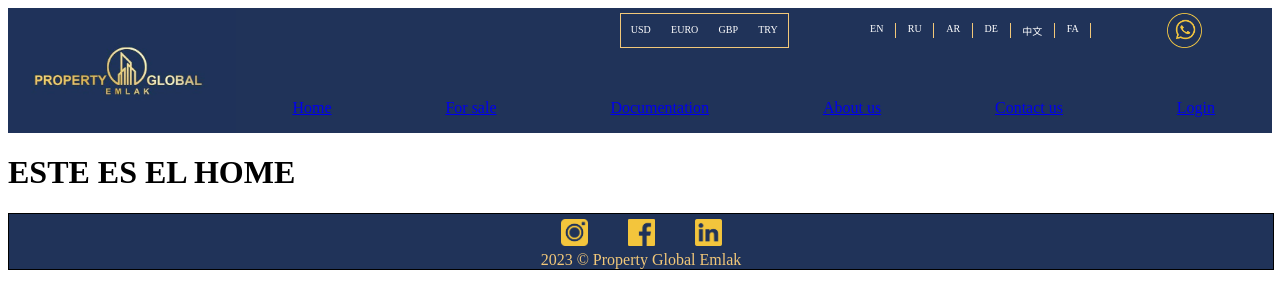
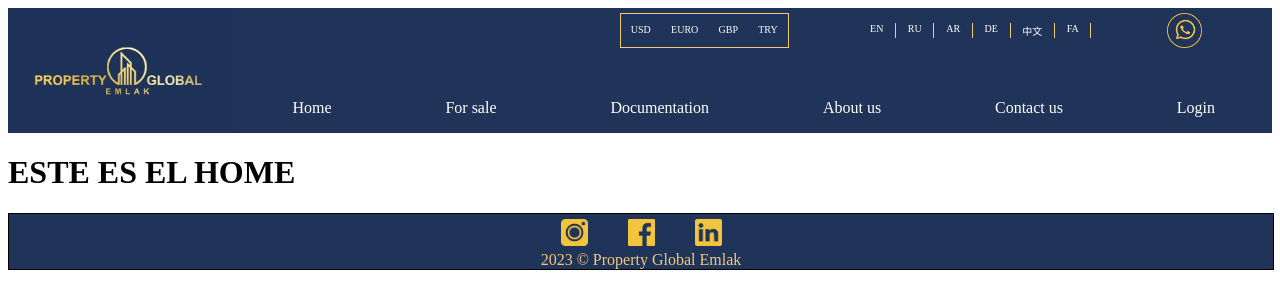
Before and after one commit to apamanuel/Property-Emlak-Group, a React (Create React App) app in the folder client/: page / in a window 1280 px wide. Shown: the top 308 px of the page. Built offline with nearby package versions, Linux system fonts and the light colour scheme.

Commit message:
Fixed style in navBar

```diff
--- a/client/src/components/NavBar/NavBar.jsx
+++ b/client/src/components/NavBar/NavBar.jsx
@@ -7,22 +7,22 @@ const NavBar = ()=>{
         <div className={style.container}>
             <ul className={style.list}>
                 <li>
-                    <Link to='/'>Home</Link>
+                    <Link to='/' className={style.navigation}>Home</Link>
                 </li>
                 <li>
-                    <Link to="/forSale">For sale</Link>
+                    <Link to="/forSale" className={style.navigation}>For sale</Link>
                 </li>
                 <li>
-                    <Link to="/documents">Documentation</Link>
+                    <Link to="/documents" className={style.navigation}>Documentation</Link>
                 </li>
                 <li>
-                    <Link to="/aboutUs">About us</Link>
+                    <Link to="/aboutUs" className={style.navigation}>About us</Link>
                 </li>
                 <li>
-                    <Link to="/contactUs">Contact us</Link>
+                    <Link to="/contactUs" className={style.navigation}>Contact us</Link>
                 </li>
                 <li>
-                    <Link to="/login">Login</Link>
+                    <Link to="/login" className={style.navigation}>Login</Link>
                 </li>
             </ul>
         </div>
--- a/client/src/components/NavBar/NavBar.module.css
+++ b/client/src/components/NavBar/NavBar.module.css
@@ -1,5 +1,3 @@
-
-
 .list{
     display:grid;
     grid-template-columns: auto auto auto auto auto auto;
@@ -9,6 +7,15 @@
     padding: 0px;
 }
 
+.navigation{
+    text-decoration: none;
+    color: white;
+}
+
+.navigation:hover{
+    color: #F2C53D;
+}
+
 li{
     cursor: pointer;
 }
```
